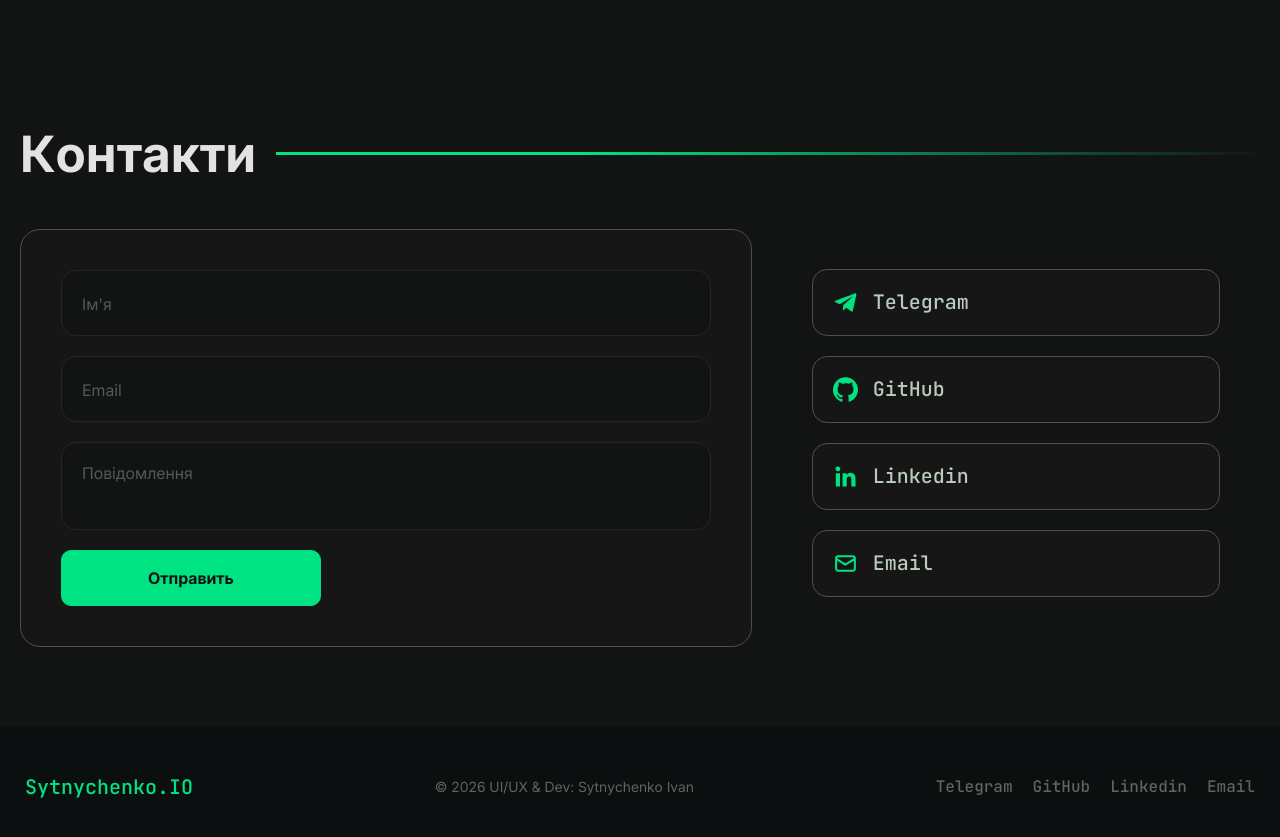
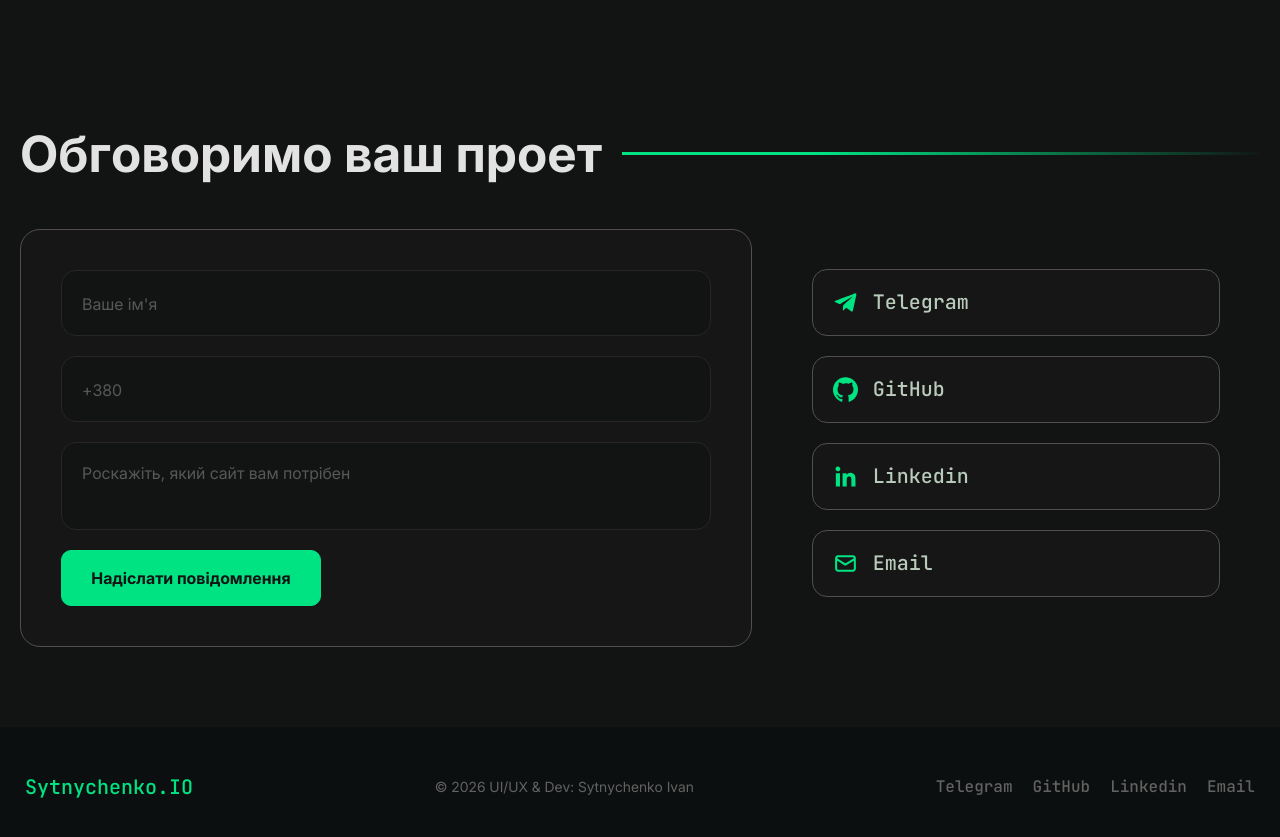
Before and after one commit to SytnychenkoIvan/my_own_site__shop, a website with bundled scripts: page src/index.html in a window 1280 px wide. Shown: the part 2900-3737 px from the top of the page. Built offline with nearby package versions, Linux system fonts and the light colour scheme; files whose address does not match are found by name.

Commit message:
favicon and form

```diff
--- a/gulp/version.json
+++ b/gulp/version.json
@@ -1,3 +1,3 @@
 {
-    "main": "20260921194503"
+    "main": "20260921233859"
 }
--- a/src/html/head.html
+++ b/src/html/head.html
@@ -2,6 +2,7 @@
 	<meta charset="UTF-8">
 	<meta http-equiv="X-UA-Compatible" content="IE=edge">
 	<meta name="viewport" content="width=device-width, initial-scale=1.0">
+	<link rel="icon" href="@img/favicon.svg" type="image/svg+xml">
 	<link rel="stylesheet" href="css/style.min.css">
 	<title>@@title</title>
 </head>
--- a/src/index.html
+++ b/src/index.html
@@ -226,18 +226,18 @@
 			<section class="page__contacts contacts">
 				<div class="contacts__container">
 					<div class="contacts__header head">
-						<h2 class="contacts__title title">Контакти</h2>
+						<h2 class="contacts__title title">Обговоримо ваш проет</h2>
 						<div class="contacts__line line"></div>
 					</div>
 					<div class="contacts__body">
 						<form id="contact-form" class="contacts__form form-contacts form">
 							<input data-validate data-required="text" data-error="Заповніть поле" type="text" id="name"
-								name="name" placeholder="Ім'я" required class="form-contacts__name form__input">
+								name="name" placeholder="Ваше ім'я" required class="form-contacts__name form__input">
 							<input data-validate data-required="phone" data-error="Заповніть поле" type="tel" id="phone"
-								name="phone" placeholder="Email" required class="form-contacts__email form__input">
-							<textarea data-autoheight id="message" placeholder="Повідомлення" type="text" name="message"
-								class="form-contacts__textarea form__input"></textarea>
-							<button type="submit" class="form-contacts__button">Отправить</button>
+								name="phone" placeholder="+380" required class="form-contacts__email form__input">
+							<textarea data-autoheight id="message" placeholder="Роскажіть, який сайт вам потрібен" type="text"
+								name="message" class="form-contacts__textarea form__input"></textarea>
+							<button type="submit" class="form-contacts__button">Надіслати повідомлення</button>
 						</form>
 						<div class="contacts__socials social-contacts">
 							<a href="https://t.me/IvanSytnychenko" class="social-contacts__item" target="blank">
```
Also changed, not shown: dist/img/favicon.svg (added), dist/index.html, src/img/favicon.svg (added).
